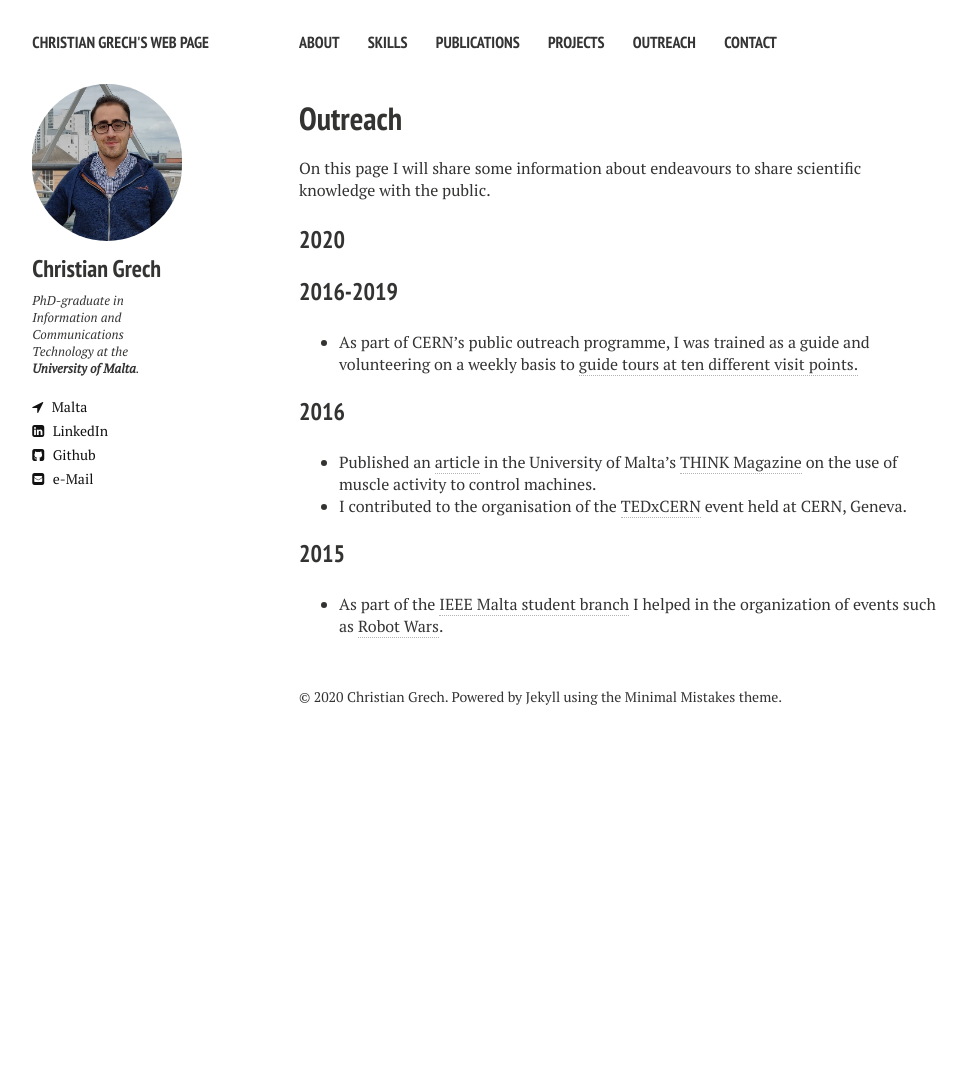
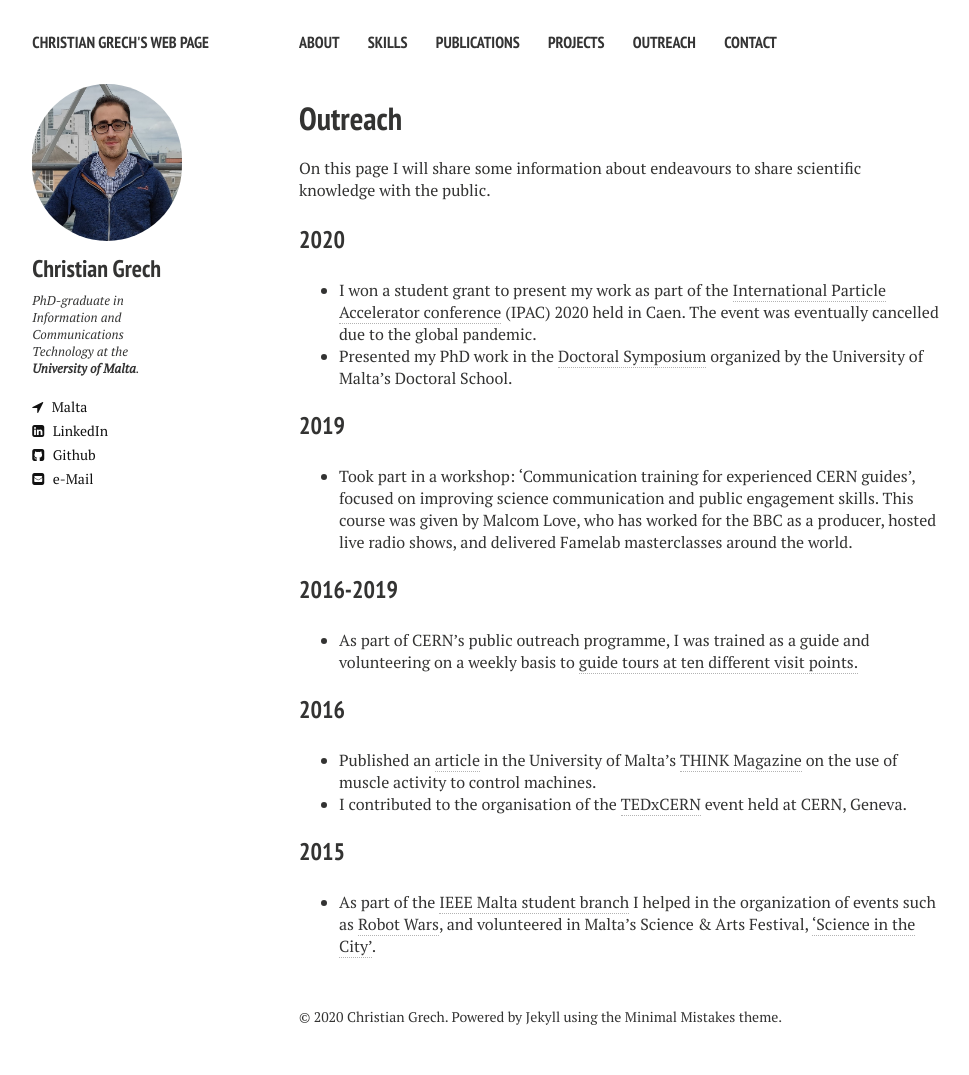
Before and after one commit to cgre23/cgre23.github.io, a Jekyll site: the page built from outreach.md, in a window 1280 px wide. Shown: the whole page, without its empty margins (21-990 px from the left). Built offline with Jekyll 4.4.1, drawn with Linux system fonts in a browser that asks for light colours; nearby versions of some CDN libraries; before the commit the page ends 900 px from its top, so only the background shows below that.

Commit message:
Update outreach.md

```diff
--- a/outreach.md
+++ b/outreach.md
@@ -10,14 +10,20 @@ comments: false
 On this page I will share some information about endeavours to share scientific knowledge with the public.
 
 ### 2020
+* I won a student grant to present my work as part of the [International Particle Accelerator conference](https://www.ipac20.org/) (IPAC) 2020 held in Caen. The event was eventually cancelled due to the global pandemic.
+* Presented my PhD work in the [Doctoral Symposium](https://www.um.edu.mt/newspoint/news/2020/03/2nd-annual-doc-school-symp?fbclid=IwAR298xhm4Oy0Xo2_lLsbudy3hLkQP_fRwuiXIWmn_q6kiDChNZyBkvT576I#.XnSTKGP9Pmc.facebook) organized by the University of Malta's Doctoral School.
 
+### 2019
+* Took part in a workshop: 'Communication training for experienced CERN guides', focused on improving science communication and public engagement skills. This course was given by Malcom Love, who has worked for the BBC as a producer, hosted live radio shows, and delivered Famelab masterclasses around the world.
 
 ### 2016-2019
 * As part of CERN's public outreach programme, I was trained as a guide and volunteering on a weekly basis to [guide tours at ten different visit points.](https://timesofmalta.com/articles/view/university-science-students-visit-cern.674345)
+
+
 
 ### 2016
 * Published an [article](https://www.um.edu.mt/library/oar/bitstream/123456789/19395/1/THINK%2c%202016-17%20-%20A9.pdf) in the University of Malta's [THINK Magazine](https://www.um.edu.mt/think/) on the use of muscle activity to control machines.
 * I contributed to the organisation of the [TEDxCERN](https://www.ted.com/tedx/events/18826) event held at CERN, Geneva.
 
 ### 2015
-*  As part of the [IEEE Malta student branch](https://www.facebook.com/ieeesbmalta/) I helped in the organization of events such as [Robot Wars](https://gadgetsmalta.com/features/robot-wars/).
+*  As part of the [IEEE Malta student branch](https://www.facebook.com/ieeesbmalta/) I helped in the organization of events such as [Robot Wars](https://gadgetsmalta.com/features/robot-wars/), and volunteered in Malta's Science & Arts Festival, ['Science in the City'](https://scienceinthecity.org.mt/).
```
